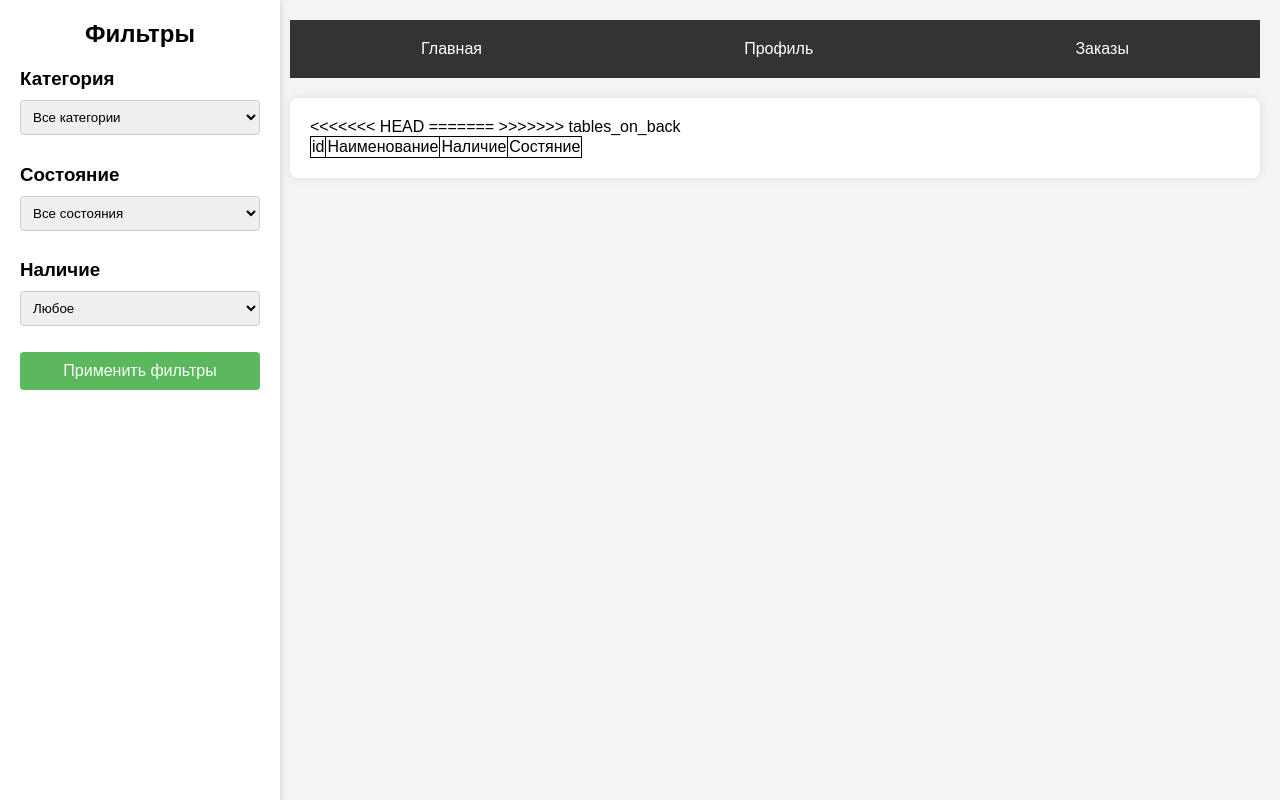
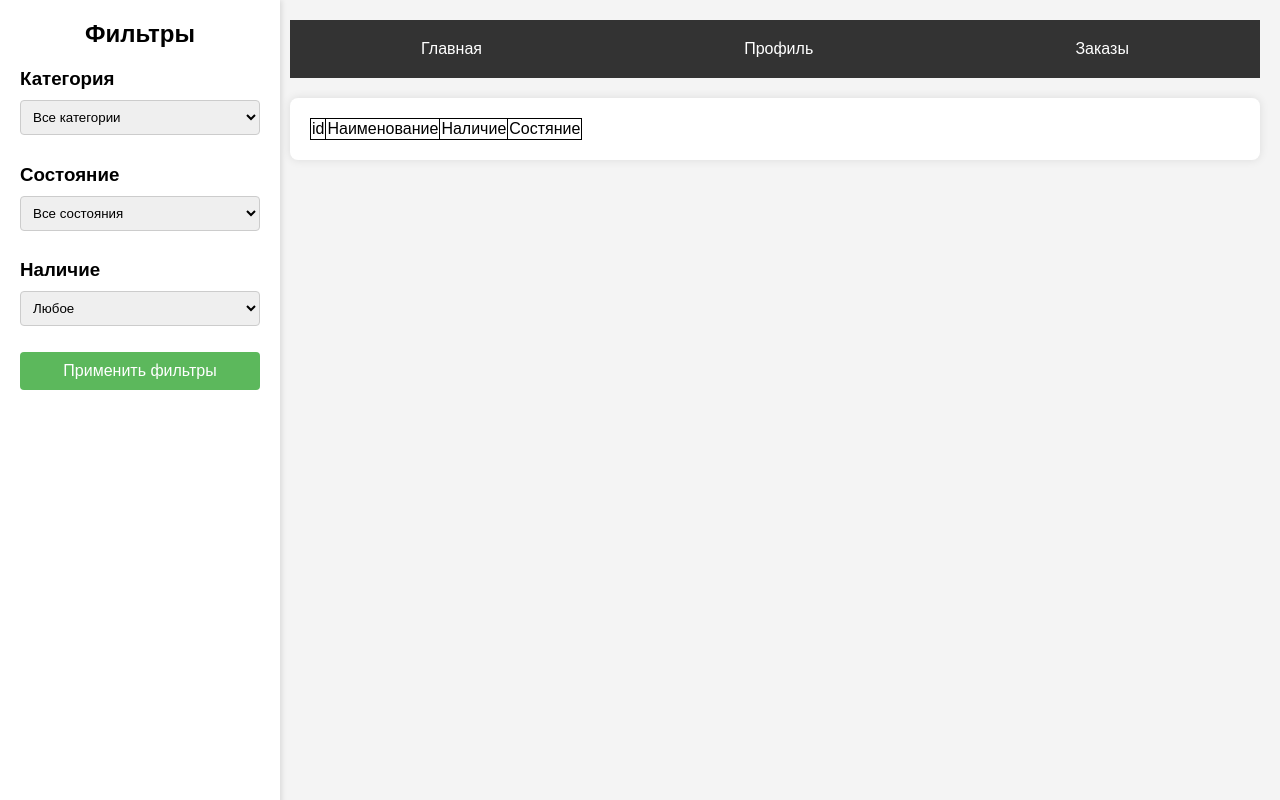
Before and after one commit to Bebrus-prog/shkafb, a Django app: template myproject/main/templates/inv/main.html in a window 1280 px wide. Run offline with Django 5.2, Linux system fonts and the light colour scheme; the template is opened without the code that fills it, so the values that code supplies are empty.

Commit message:
clear conflicts

```diff
--- a/myproject/main/templates/inv/main.html
+++ b/myproject/main/templates/inv/main.html
@@ -137,7 +137,6 @@
                     <td>Наличие</td>
                     <td>Состяние</td>
                 </tr>
-<<<<<<< HEAD
             {% for id, name, a, b in results %}
                 <tr>
                     <th>{{id}}</th>
@@ -146,10 +145,6 @@
                     <th>{{b}}</th>
                 </tr>
             {% endfor %}
-=======
-
-
->>>>>>> tables_on_back
             </table>
         </div>
     </div>
```
Also changed, not shown: myproject/database.db, 1 other file.
